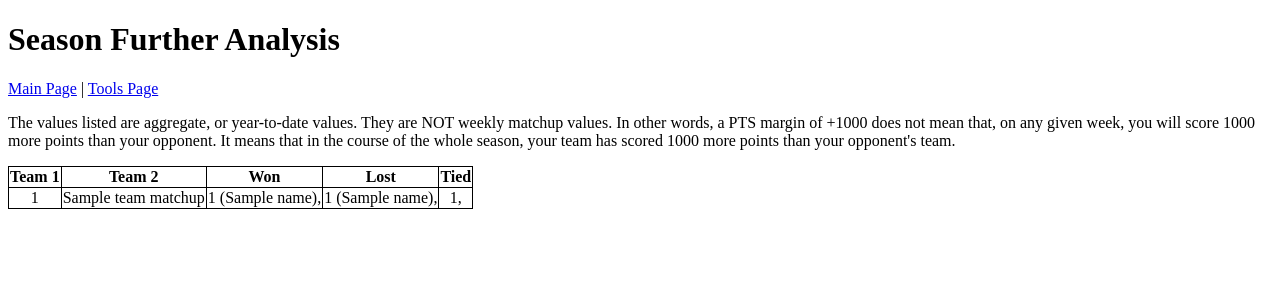
After one commit to wcrasta/ESPN-Fantasy-Basketball, a Flask app: template templates/season_analysis.html in a window 1280 px wide. The commit adds this page. Shown: the top 300 px of the page. Run offline with Flask 2, Linux system fonts and the light colour scheme; the template is opened without the code that fills it: most values are stand-ins (such as "Sample title", 1, 10 or a date in 2020).

Commit message:
Gonna restructure package

```diff
--- a/app.py
+++ b/app.py
@@ -18,15 +18,13 @@ from selenium.webdriver.support.wait import WebDriverWait
 app = Flask(__name__)
 app.config.from_object(os.environ['APP_SETTINGS'])
 
-# TODO: Document OS_Environ.
-# TODO: Logging and error handling.
+# TODO: Logging and error handling. Don't catch exception.
 # TODO: Break app into smaller portions.
-# TODO: Stop catching Exception everywhere.
-# TODO: use macros
-#TODO: Check for camel case
 # TODO: -- values
 # TODO - Remov string hardcode
 # TODO - PEP and formatting
+# TODO: Pip freeze
+# TODO: Private league
 
 @app.route('/', methods=['GET'])
 def index():
@@ -71,6 +69,18 @@ def season_rankings():
     season_values = endpoints_setup(True)
     return render_template('season_rankings.html', league_id=season_values[0], rankings=season_values[3][0])
 
+@app.route('/season_matchups', methods=['GET', 'POST'])
+def season_matchups():
+    season_values = endpoints_setup(True)
+    return render_template('season_matchups.html', league_id=season_values[0], current_week=season_values[1],
+                           weeks=season_values[2], matchups=season_values[3][1])
+
+@app.route('/season_analysis', methods=['GET', 'POST'])
+def season_analysis():
+    season_values = endpoints_setup(True)
+    return render_template('season_analysis.html', league_id=season_values[0], current_week=season_values[1],
+                           weeks=season_values[2], analysis=season_values[3][1])
+
 def endpoints_setup(is_season_data):
     league_id = request.args.get('leagueId')
     week = get_current_week(league_id)
@@ -79,7 +89,7 @@ def endpoints_setup(is_season_data):
     else:
         url = 'http://fantasy.espn.com/basketball/league/scoreboard?leagueId={}&matchupPeriodId={}'.format(league_id, week)
     teams, categories, weeks = setup(url)
-    stats = computeStats(teams, categories)
+    stats = compute_stats(teams, categories)
     endpoints_params = league_id, week, weeks, stats
     return endpoints_params
 
@@ -144,31 +154,31 @@ def setup(url):
         categories = soup.find_all('thead', class_='Table2__sub-header Table2__thead')[1]
         categories = categories.find('tr', class_='Table2__header-row Table2__tr Table2__even').find_all('th')
         categories = [c.string for c in categories if c.string is not None]
-        tableBody = soup.find_all('table', class_='Table2__table-scroller Table2__right-aligned Table2__table')[0]
-        tableRows = tableBody.findAll('tr', {'class': 'Table2__tr Table2__tr--md Table2__even'})
+        table_body = soup.find_all('table', class_='Table2__table-scroller Table2__right-aligned Table2__table')[0]
+        table_rows = table_body.findAll('tr', {'class': 'Table2__tr Table2__tr--md Table2__even'})
     else:
         weeks = soup.find("select", class_='dropdown__select').find_all("option")
         weeks = [w.text for w in weeks]
         categories = soup.find_all('tr', class_='Table2__header-row Table2__tr Table2__even')[0].find_all('th')
         categories = [c.string for c in categories if c.string is not None]
-        tableRows = soup.findAll('tr', {'class': 'Table2__tr Table2__tr--sm Table2__even'})
+        table_rows = soup.findAll('tr', {'class': 'Table2__tr Table2__tr--sm Table2__even'})
 
-    teams = createTeamsMatrix(is_season_data, categories, tableRows)
+    teams = create_teams_matrix(is_season_data, categories, table_rows)
     if is_season_data:
-        tableBody = soup.find_all('section', class_='Table2__responsiveTable Table2__table-outer-wrap Table2--hasFixed-left Table2--hasFixed-right')[0]
-        teamNames = tableBody.find_all('span', class_='teamName truncate')
+        table_body = soup.find_all('section', class_='Table2__responsiveTable Table2__table-outer-wrap Table2--hasFixed-left Table2--hasFixed-right')[0]
+        team_names = table_body.find_all('span', class_='teamName truncate')
     else:
-        teamNames = soup.find_all('div',
+        team_names = soup.find_all('div',
                                   {'class': 'ScoreCell__TeamName ScoreCell__TeamName--shortDisplayName truncate db'})
 
-    teamNames = [t.string for t in teamNames]
+    team_names = [t.string for t in team_names]
     # Add team names for each team
     for idx, team in enumerate(teams):
-        team.insert(0, teamNames[idx])
+        team.insert(0, team_names[idx])
 
     return teams, categories, weeks
 
-def createTeamsMatrix(is_season_data, categories, table_rows):
+def create_teams_matrix(is_season_data, categories, table_rows):
     # Creates a 2-D matrix which resembles the Weekly Scoreboard or Season Stats table.
     teams = []
     for row in range(len(table_rows)):
@@ -184,33 +194,33 @@ def createTeamsMatrix(is_season_data, categories, table_rows):
     return teams
 
 # Computes the standings and matchups.
-def computeStats(teams, categories):
+def compute_stats(teams, categories):
     # Initialize the dictionary which will hold information about each team along with their "standings score".
-    teamDict = {}
+    team_dict = {}
     for team in teams:
-        teamDict[team[0]] = 0
+        team_dict[team[0]] = 0
     matchups = []
     for team1 in teams:
         team_matchup = []
         for team2 in teams:
             if team1 != team2:
-                score, wonMargin, lostMargin, tiedMargin = calculateScore(team1[1:], team2[1:], categories)
+                score, won_margin, lost_margin, tied_margin = calculate_score(team1[1:], team2[1:], categories)
                 # The value for the dictionary is the power rankings score. A win increases the score and a loss
                 # decreases the "PR" score.
                 if score[0] > score[1]:
-                    teamDict[team1[0]] += 1
+                    team_dict[team1[0]] += 1
                 elif score[0] < score[1]:
-                    teamDict[team1[0]] -= 1
-                team_matchup.append(list([team1[0], team2[0], score, wonMargin, lostMargin, tiedMargin]))
+                    team_dict[team1[0]] -= 1
+                team_matchup.append(list([team1[0], team2[0], score, won_margin, lost_margin, tied_margin]))
         matchups.append(team_matchup)
 
     # Check if two keys in the dictionary have the same value (used to process ties in standings score).
     result = {}
-    for val in teamDict:
-        if teamDict[val] in result:
-            result[teamDict[val]].append(val)
+    for val in team_dict:
+        if team_dict[val] in result:
+            result[team_dict[val]].append(val)
         else:
-            result[teamDict[val]] = [val]
+            result[team_dict[val]] = [val]
 
     # Sort the dictionary by greatest standings score.
     rankings = sorted(result.items(), key=itemgetter(0), reverse=True)
@@ -218,44 +228,44 @@ def computeStats(teams, categories):
 
 
 # Calculates the score for individual matchups.
-def calculateScore(teamA, teamB, categories):
+def calculate_score(team1, team2, categories):
     wins = 0
     losses = 0
     ties = 0
-    wonMargin = []
-    lostMargin = []
-    tiedMargin = []
+    won_margin = []
+    lost_margin = []
+    tied_margin = []
 
     try:
         to_idx = categories.index('TO')
     except ValueError:
         to_idx = -1
 
-    for idx, (a, b) in enumerate(zip(teamA, teamB)):
+    for idx, (a, b) in enumerate(zip(team1, team2)):
         a = float(a)
         b = float(b)
         # When comparing turnovers, having a smaller value is a "win".
         if idx == to_idx:
             if a < b:
                 wins += 1
-                wonMargin.append((categories[idx], b - a))
+                won_margin.append((categories[idx], b - a))
             elif a == b:
                 ties += 1
-                tiedMargin.append((categories[idx], b - a))
+                tied_margin.append((categories[idx], b - a))
             else:
                 losses += 1
-                lostMargin.append((categories[idx], b - a))
+                lost_margin.append((categories[idx], b - a))
         else:
             if a > b:
                 wins += 1
-                wonMargin.append((categories[idx], round((a - b), 4)))
+                won_margin.append((categories[idx], round((a - b), 4)))
             elif a == b:
                 ties += 1
-                tiedMargin.append((categories[idx], round((a - b), 4)))
+                tied_margin.append((categories[idx], round((a - b), 4)))
             else:
                 losses += 1
-                lostMargin.append((categories[idx], round((a - b), 4)))
-    score = (wins, losses, ties), wonMargin, lostMargin, tiedMargin
+                lost_margin.append((categories[idx], round((a - b), 4)))
+    score = (wins, losses, ties), won_margin, lost_margin, tied_margin
     return score
 
 # Run the Flask app.
--- a/templates/macros.html
+++ b/templates/macros.html
@@ -114,3 +114,79 @@
     </body>
     </html>
 {% endmacro %}
+
+{% macro analysis_macro(type, league_id, current_week, weeks, analysis, intro) %}
+    <!DOCTYPE html>
+    <html lang='en'>
+    <head>
+        <meta charset='UTF-8'>
+        <title>{{ type }} Further Analysis</title>
+        <style>
+            table, td, th {
+              border: 1px solid black;
+              text-align: center;
+            }
+
+            table {
+                border-collapse: collapse;
+            }
+        </style>
+    </head>
+    <body>
+    <h1>{{ type }} Further Analysis</h1>
+    {{ show_menu(league_id) }}
+    <br />
+     {% if 'Weekly' == type %}
+        {{ show_weeks_dropdown(league_id, current_week, weeks, 'weekly_rankings') }}
+    {% endif %}
+    <p>{{ intro }}</p>
+    {% for team in analysis %}
+        <table>
+            <tr>
+                <th>Team 1</th>
+                <th>Team 2</th>
+                <th>Won</th>
+                <th>Lost</th>
+                <th>Tied</th>
+            </tr>
+            {% for team_matchup in team %}
+                {% set team_a = team_matchup[0] %}
+                {% set team_b = team_matchup[1] %}
+                {% set w = team_matchup[2][0] %}
+                {% set l = team_matchup[2][1] %}
+                {% set t = team_matchup[2][2] %}
+                {% set won_list = team_matchup[3] %}
+                {% set lost_list = team_matchup[4] %}
+                {% set tied_list = team_matchup[5] %}
+                {% set color = 'none' %}
+                {% if w > l %}
+                    {% set color = 'green' %}
+                {% elif w < l %}
+                    {% set color = 'red' %}
+                {% endif %}
+                <tr style ="color:{{ color }}">
+                    <td>{{ team_a }}</td>
+                    <td>{{ team_b }}</td>
+                    <td>
+                        {% for won_item in won_list %}
+                            {{ won_item[0] }} ({{ won_item[1] }}),
+                        {% endfor %}
+                    </td>
+                    <td>
+                        {% for won_item in lost_list %}
+                            {{ won_item[0] }} ({{ won_item[1] }}),
+                        {% endfor %}
+                    </td>
+                    <td>
+                        {% for won_item in tied_list %}
+                            {{ won_item[0] }},
+                        {% endfor %}
+                    </td>
+                </tr>
+            {% endfor %}
+        </table>
+        <br/><br/>
+    {% endfor %}
+    </body>
+    </html>
+{% endmacro %}
--- /dev/null
+++ b/templates/season_analysis.html
@@ -0,0 +1,6 @@
+{% from 'macros.html' import analysis_macro %}
+
+{{ analysis_macro('Season', league_id, None, None, analysis,
+'The values listed are aggregate, or year-to-date values. They are NOT weekly matchup values. In other words, a PTS
+margin of +1000 does not mean that, on any given week, you will score 1000 more points than your opponent. It means that
+ in the course of the whole season, your team has scored 1000 more points than your opponent\'s team.') }}
--- a/templates/season_matchups.html
+++ b/templates/season_matchups.html
@@ -1,3 +1,3 @@
 {% from 'macros.html' import matchups_macro %}
 
-{{ matchups_macro('Season', league_id, current_week, weeks, matchups) }}
+{{ matchups_macro('Season', league_id, None, None, matchups) }}
--- a/templates/tools.html
+++ b/templates/tools.html
@@ -22,7 +22,9 @@ These tools analyze weekly data.
 <strong><u>Season Data Tools</u></strong> <br />
 These tools analyze data from the whole season.
 <ul>
-     <li><a href = '{{ url_for('season_rankings', leagueId=league_id) }}'>Season Rankings</a><br /></li>
+    <li><a href = '{{ url_for('season_rankings', leagueId=league_id) }}'>Season Rankings</a><br /></li>
+    <li><a href = '{{ url_for('season_matchups', leagueId=league_id) }}'>Season Matchups</a><br /></li>
+    <li><a href = '{{ url_for('season_analysis', leagueId=league_id) }}'>Season Further Analysis</a><br /></li>
 </ul>
 </body>
 </html>
```
Also changed, not shown: templates/weekly_analysis.html (+4 -73 lines), README.md.
